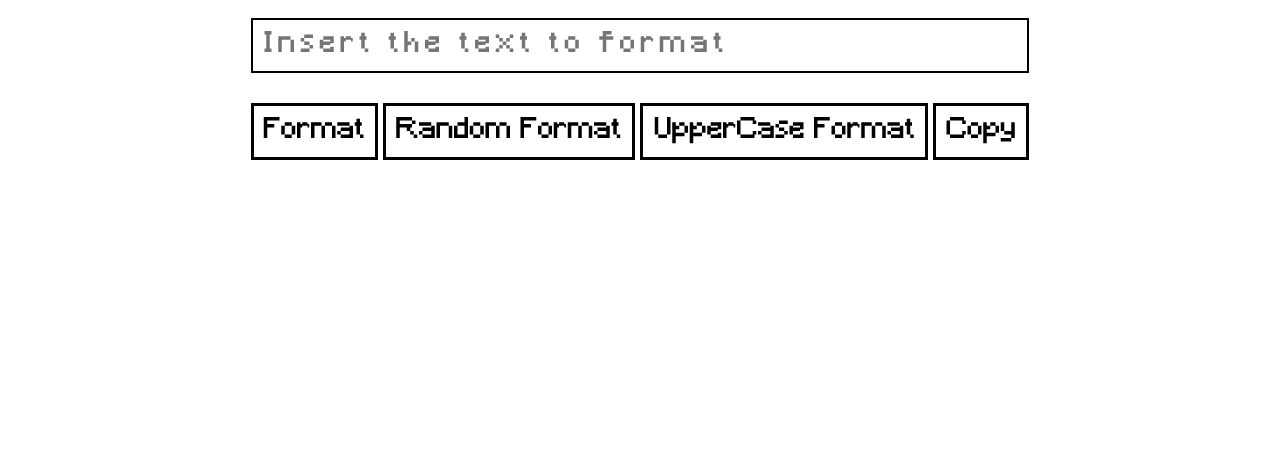
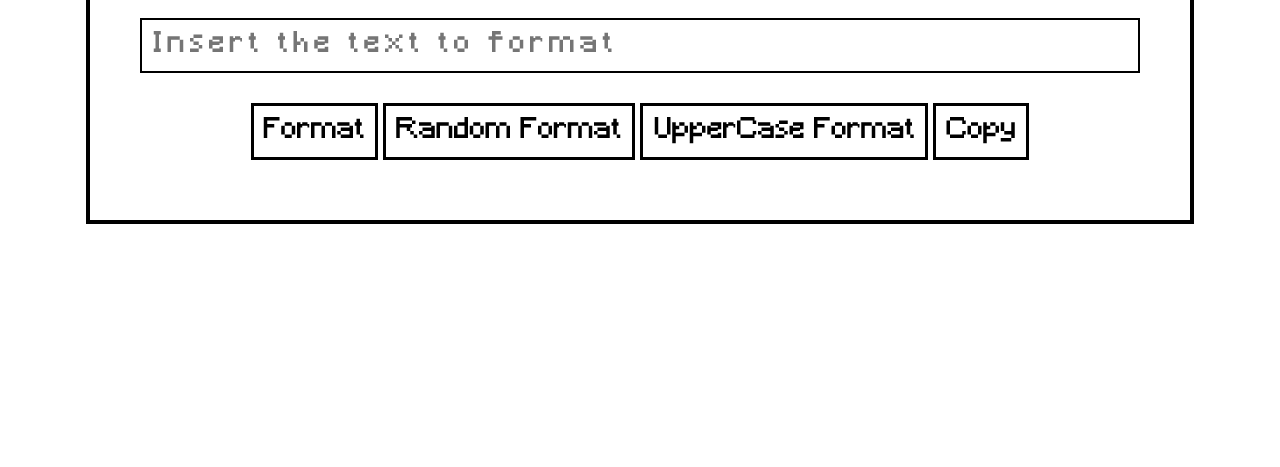
Before and after one commit to KilMer56/tExTfOrMatTeR, a plain HTML site: page index.html in a window 1280 px wide. Shown: the part 333-800 px from the top of the page. Drawn offline with nearby package versions, Linux system fonts and the light colour scheme.

Commit message:
Id change in CSS

```diff
--- a/style.css
+++ b/style.css
@@ -23,7 +23,7 @@ input, span, p, button {
     justify-content: center;
 }
 
-#formater {
+#formatter {
     max-width: 1000px;
     width: 100%;
     border: 4px solid black;
```
